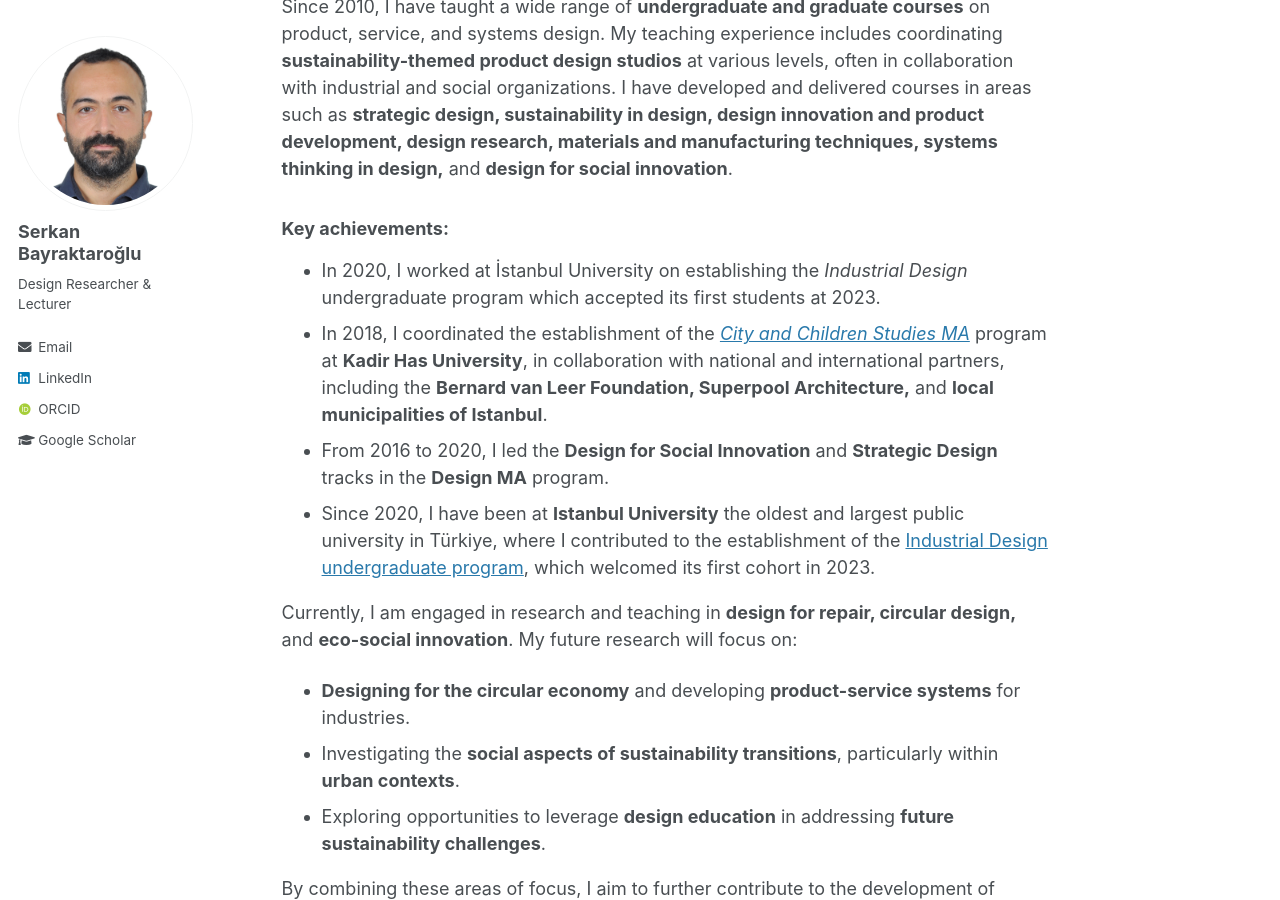
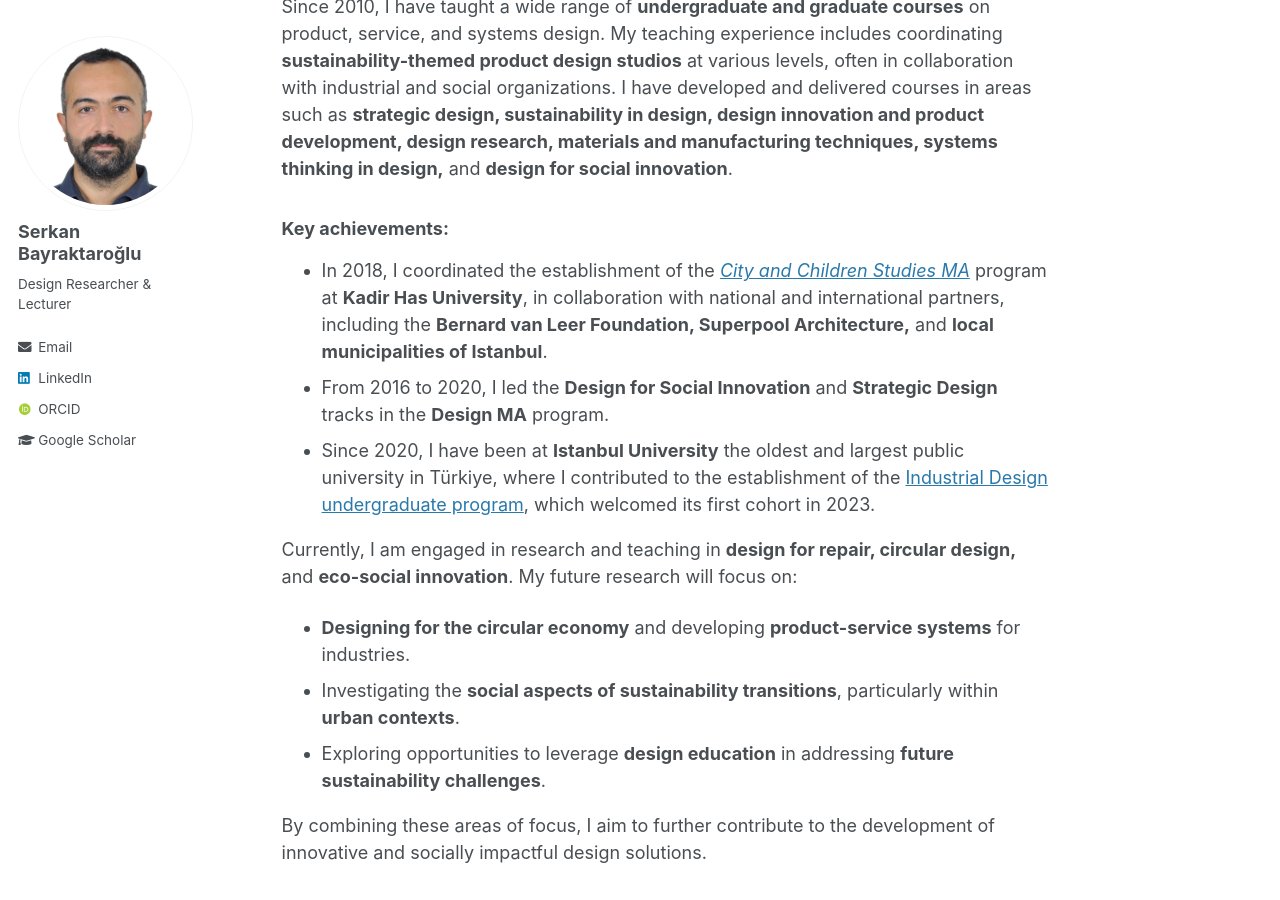
Before and after one commit to serkanbayraktaroglu/serkanbayraktaroglu.github.io, a Jekyll site: the page built from _pages/about.md, in a window 1280 px wide and 900 px high, scrolled down 456 px. Built offline with Jekyll 4.4.1, drawn with Linux system fonts in a browser that asks for light colours; some web fonts are replaced.

Commit message:
Update about.md

```diff
--- a/_pages/about.md
+++ b/_pages/about.md
@@ -15,7 +15,6 @@ I hold an undergraduate degree in **Industrial Engineering** and completed a dua
 Since 2010, I have taught a wide range of **undergraduate and graduate courses** on product, service, and systems design. My teaching experience includes coordinating **sustainability-themed product design studios** at various levels, often in collaboration with industrial and social organizations. I have developed and delivered courses in areas such as **strategic design, sustainability in design, design innovation and product development, design research, materials and manufacturing techniques, systems thinking in design,** and **design for social innovation**.
 
 ### Key achievements:
-- In 2020, I worked at İstanbul University on establishing the *Industrial Design* undergraduate program which accepted its first students at 2023.
 - In 2018, I coordinated the establishment of the [*City and Children Studies MA*](https://city-and-children-studies.tumblr.com/) program at **Kadir Has University**, in collaboration with national and international partners, including the **Bernard van Leer Foundation, Superpool Architecture,** and **local municipalities of Istanbul**.
 - From 2016 to 2020, I led the **Design for Social Innovation** and **Strategic Design** tracks in the **Design MA** program.
 - Since 2020, I have been at **Istanbul University** the oldest and largest public university in Türkiye, where I contributed to the establishment of the [Industrial Design undergraduate program](https://mimarlik.istanbul.edu.tr/en/), which welcomed its first cohort in 2023.
```
